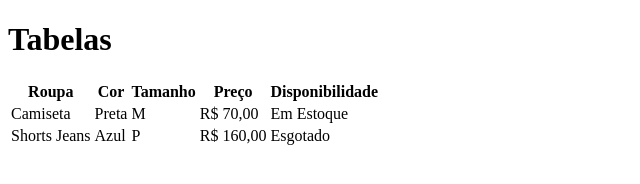
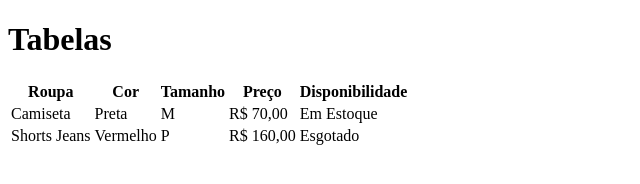
Before and after one commit to guch4n/aula-tabela, a plain HTML site: page index.html in a window 1280 px wide. Shown: the whole page, without its empty margins (0-640 px from the left). Drawn offline with Linux system fonts and the light colour scheme.

Commit message:
alteracao para vermelho

```diff
--- a/index.html
+++ b/index.html
@@ -24,7 +24,7 @@
         </tr>
         <tr>
             <td>Shorts Jeans</td>
-            <td>Azul</td>
+            <td>Vermelho</td>
             <td>P</td>
             <td>R$ 160,00</td>
             <td>Esgotado</td>
```
